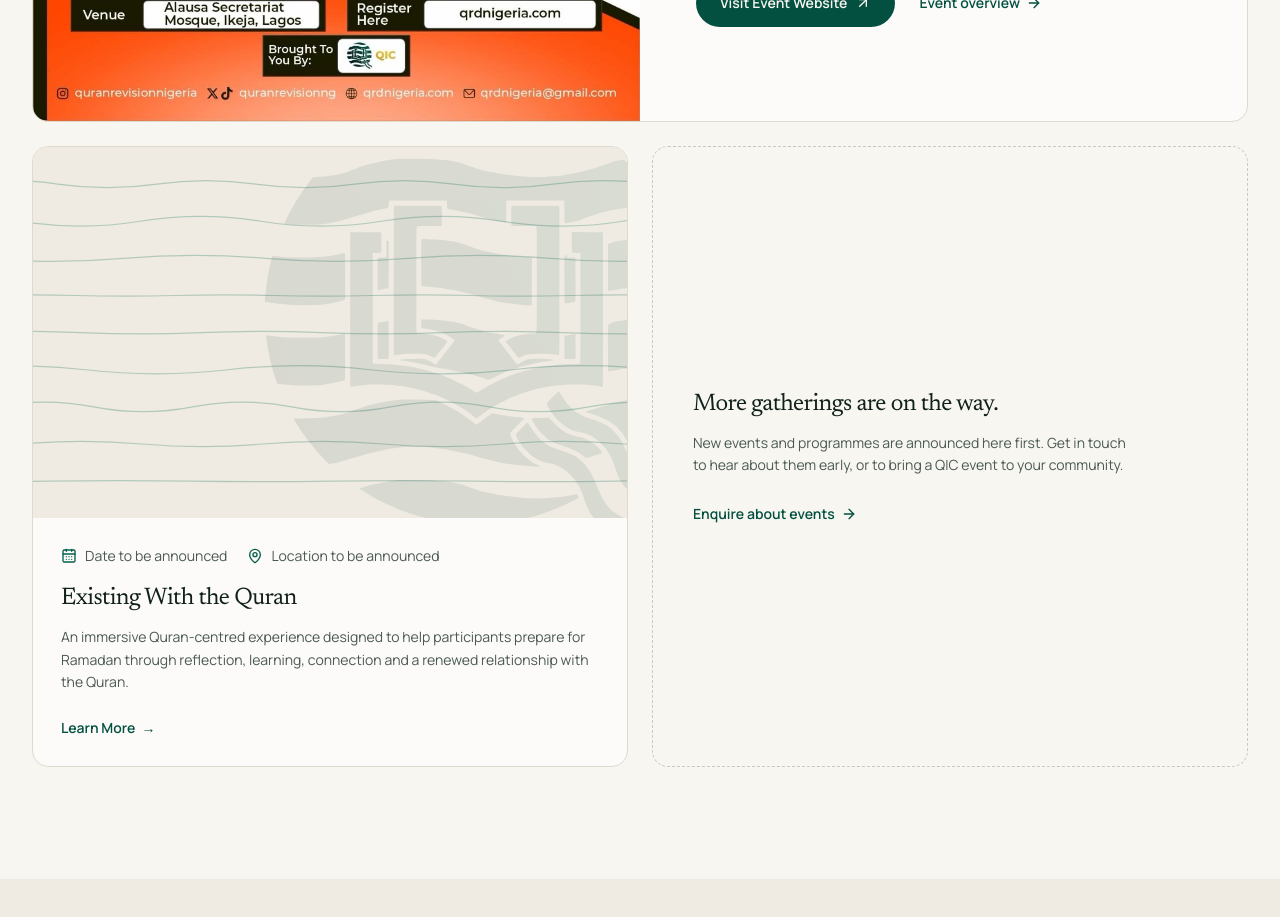
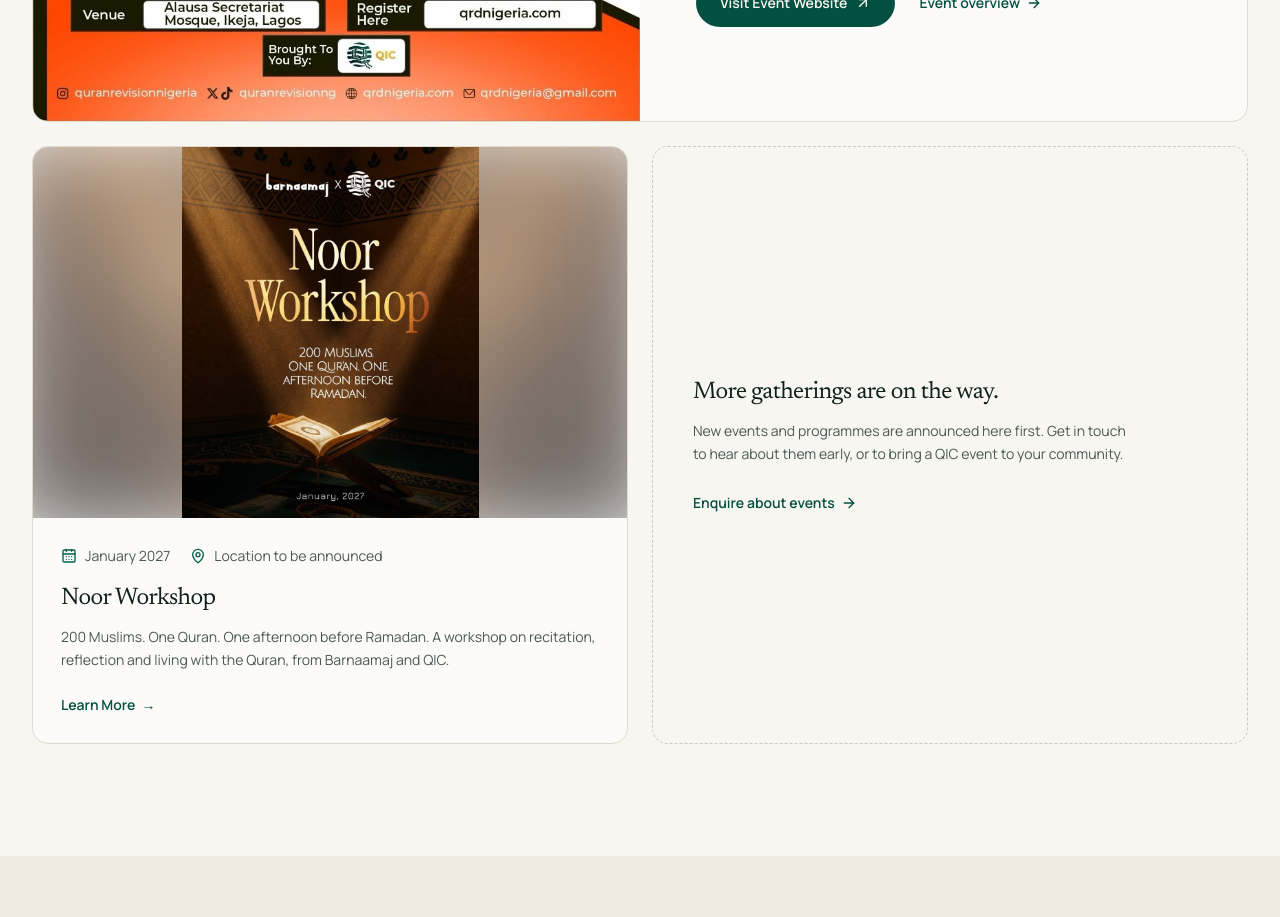
Before and after one commit to Usamah-Abdullateef/QIC, a Next.js app: page / in a window 1280 px wide. Shown: the part 1580-2497 px from the top of the page. Built offline with nearby package versions, Linux system fonts and the light colour scheme.

Commit message:
feat: add noor workshop event and hide existing with the quran

```diff
--- a/src/app/page.tsx
+++ b/src/app/page.tsx
@@ -6,7 +6,7 @@ import { EventCard, EventMeta, FeaturedEvent, MoreEventsTile } from "@/component
 import { JoinTheJourney } from "@/components/sections";
 import { ArrowLink, ButtonLink, Container, Eyebrow, SectionHeading } from "@/components/ui";
 import { WaveLines } from "@/components/wave-lines";
-import { featuredEvent, upcomingEvents } from "@/content/events";
+import { featuredEvent, posterImage, upcomingEvents } from "@/content/events";
 
 const whatWeDo = [
   {
@@ -85,7 +85,7 @@ export default function HomePage() {
                   className="block overflow-hidden rounded-3xl border border-line bg-white shadow-xl shadow-brand-950/10 focus-visible:outline-2 focus-visible:outline-offset-4 focus-visible:outline-brand-700"
                 >
                   <Image
-                    src={featuredEvent.poster.portrait ?? featuredEvent.poster.landscape}
+                    src={posterImage(featuredEvent.poster, "portrait")}
                     alt={featuredEvent.poster.alt}
                     placeholder="blur"
                     loading="eager"
--- a/src/components/events.tsx
+++ b/src/components/events.tsx
@@ -3,7 +3,7 @@ import Link from "next/link";
 import { CalendarDays, MapPin } from "lucide-react";
 import emblem from "../../public/brand/qic-emblem.svg";
 import emblemWhite from "../../public/brand/qic-emblem-white.svg";
-import { formatEventDate, type QicEvent } from "@/content/events";
+import { formatEventDate, posterImage, type QicEvent } from "@/content/events";
 import { ArrowLink, ButtonLink, cx } from "./ui";
 import { WaveLines } from "./wave-lines";
 
@@ -26,10 +26,13 @@ export function EventArt({
   size?: "md" | "lg";
 }) {
   if (event.poster) {
+    const src = posterImage(event.poster, "landscape");
     return (
-      <div className={cx("relative overflow-hidden bg-white", className)}>
+      <div className={cx("relative isolate overflow-hidden bg-white", className)}>
+        {/* Blurred copy fills the space around a poster whose shape doesn't match the frame. */}
+        <Image src={src} alt="" fill aria-hidden className="-z-10 scale-110 object-cover opacity-60 blur-2xl" sizes="10vw" />
         <Image
-          src={event.poster.landscape}
+          src={src}
           alt={event.poster.alt}
           fill
           placeholder="blur"
@@ -61,7 +64,7 @@ export function EventArt({
 
 /** The event's portrait poster at full size, linking to the original image. */
 export function EventPoster({ poster, className }: { poster: NonNullable<QicEvent["poster"]>; className?: string }) {
-  const image = poster.portrait ?? poster.landscape;
+  const image = posterImage(poster, "portrait");
   return (
     <a
       href={image.src}
@@ -123,7 +126,7 @@ export function FeaturedEvent({ event }: { event: QicEvent }) {
     <article className="grid overflow-hidden rounded-2xl border border-line bg-white/60 lg:grid-cols-2">
       {event.poster ? (
         <Image
-          src={event.poster.landscape}
+          src={posterImage(event.poster, "landscape")}
           alt={event.poster.alt}
           placeholder="blur"
           className="h-auto w-full self-center"
--- a/src/content/events.ts
+++ b/src/content/events.ts
@@ -1,6 +1,7 @@
 import type { StaticImageData } from "next/image";
 import qrdPoster from "@/assets/events/quran-revision-day-poster.jpg";
 import qrdPosterLandscape from "@/assets/events/quran-revision-day-poster-landscape.jpg";
+import noorPoster from "@/assets/events/noor-workshop-poster.jpg";
 
 // QIC events. To add an event, add an entry to `events`; it gets a card on
 // the Events page and its own page at /events/<slug>.
@@ -18,7 +19,7 @@ export type QicEvent = {
   /** Paragraphs for the event page. */
   description: string[];
   status: "upcoming" | "past";
-  /** ISO date (YYYY-MM-DD). */
+  /** ISO date (YYYY-MM-DD), or just the month (YYYY-MM) until the day is confirmed. */
   date?: string;
   /** e.g. "6am – 9pm". */
   time?: string;
@@ -33,7 +34,10 @@ export type QicEvent = {
   /** Path under /public. Without one, a branded artwork panel is shown. */
   image?: string;
   /** Event flyer, always shown uncropped: `landscape` on cards, `portrait` on the event page. */
-  poster?: { landscape: StaticImageData; portrait?: StaticImageData; alt: string };
+  poster?: { alt: string } & (
+    | { landscape: StaticImageData; portrait?: StaticImageData }
+    | { landscape?: StaticImageData; portrait: StaticImageData }
+  );
   featured?: boolean;
 };
 
@@ -68,24 +72,49 @@ export const events: QicEvent[] = [
     featured: true,
   },
   {
-    slug: "existing-with-the-quran",
-    name: "Existing With the Quran",
-    tagline: "A Pre-Ramadan Quran Experience",
+    slug: "noor-workshop",
+    name: "Noor Workshop",
+    tagline: "Barnaamaj × QIC",
     summary:
-      "An immersive Quran-centred experience designed to help participants prepare for Ramadan through reflection, learning, connection and a renewed relationship with the Quran.",
+      "200 Muslims. One Quran. One afternoon before Ramadan. A workshop on recitation, reflection and living with the Quran, from Barnaamaj and QIC.",
     description: [
-      "Existing With the Quran is an immersive Quran-centred experience designed to help participants prepare for Ramadan through reflection, learning, connection and a renewed relationship with the Quran.",
-      "Full details, including dates, venue and speakers, will be shared here as the programme is confirmed.",
+      "200 Muslims. One Quran. One afternoon before Ramadan.",
+      "Noor Workshop is an afternoon of recitation, reflection and living with the Quran, brought to you by Barnaamaj and QIC as Ramadan approaches.",
+      "The exact date, venue and registration details will be shared here as soon as they are confirmed.",
     ],
     status: "upcoming",
-    audience: "Anyone preparing for Ramadan",
-    format: "Pre-Ramadan experience",
+    date: "2027-01",
+    format: "Afternoon workshop for 200 participants",
+    poster: {
+      portrait: noorPoster,
+      alt: "Noor Workshop poster, Barnaamaj × QIC: 200 Muslims. One Quran. One afternoon before Ramadan. January 2027.",
+    },
   },
+  // Hidden for now; uncomment to bring it back.
+  // {
+  //   slug: "existing-with-the-quran",
+  //   name: "Existing With the Quran",
+  //   tagline: "A Pre-Ramadan Quran Experience",
+  //   summary:
+  //     "An immersive Quran-centred experience designed to help participants prepare for Ramadan through reflection, learning, connection and a renewed relationship with the Quran.",
+  //   description: [
+  //     "Existing With the Quran is an immersive Quran-centred experience designed to help participants prepare for Ramadan through reflection, learning, connection and a renewed relationship with the Quran.",
+  //     "Full details, including dates, venue and speakers, will be shared here as the programme is confirmed.",
+  //   ],
+  //   status: "upcoming",
+  //   audience: "Anyone preparing for Ramadan",
+  //   format: "Pre-Ramadan experience",
+  // },
 ];
 
 export const upcomingEvents = events.filter((e) => e.status === "upcoming");
 export const pastEvents = events.filter((e) => e.status === "past");
 export const featuredEvent = upcomingEvents.find((e) => e.featured) ?? upcomingEvents[0];
+
+/** The poster in the preferred shape, falling back to the other one. */
+export function posterImage(poster: NonNullable<QicEvent["poster"]>, prefer: "landscape" | "portrait"): StaticImageData {
+  return prefer === "landscape" ? (poster.landscape ?? poster.portrait)! : (poster.portrait ?? poster.landscape)!;
+}
 
 export function getEvent(slug: string) {
   return events.find((e) => e.slug === slug);
@@ -94,7 +123,7 @@ export function getEvent(slug: string) {
 export function formatEventDate(date?: string) {
   if (!date) return "Date to be announced";
   return new Intl.DateTimeFormat("en-GB", {
-    day: "numeric",
+    day: date.length > 7 ? "numeric" : undefined,
     month: "long",
     year: "numeric",
     timeZone: "UTC",
```
Also changed, not shown: src/assets/events/noor-workshop-poster.jpg (added).
